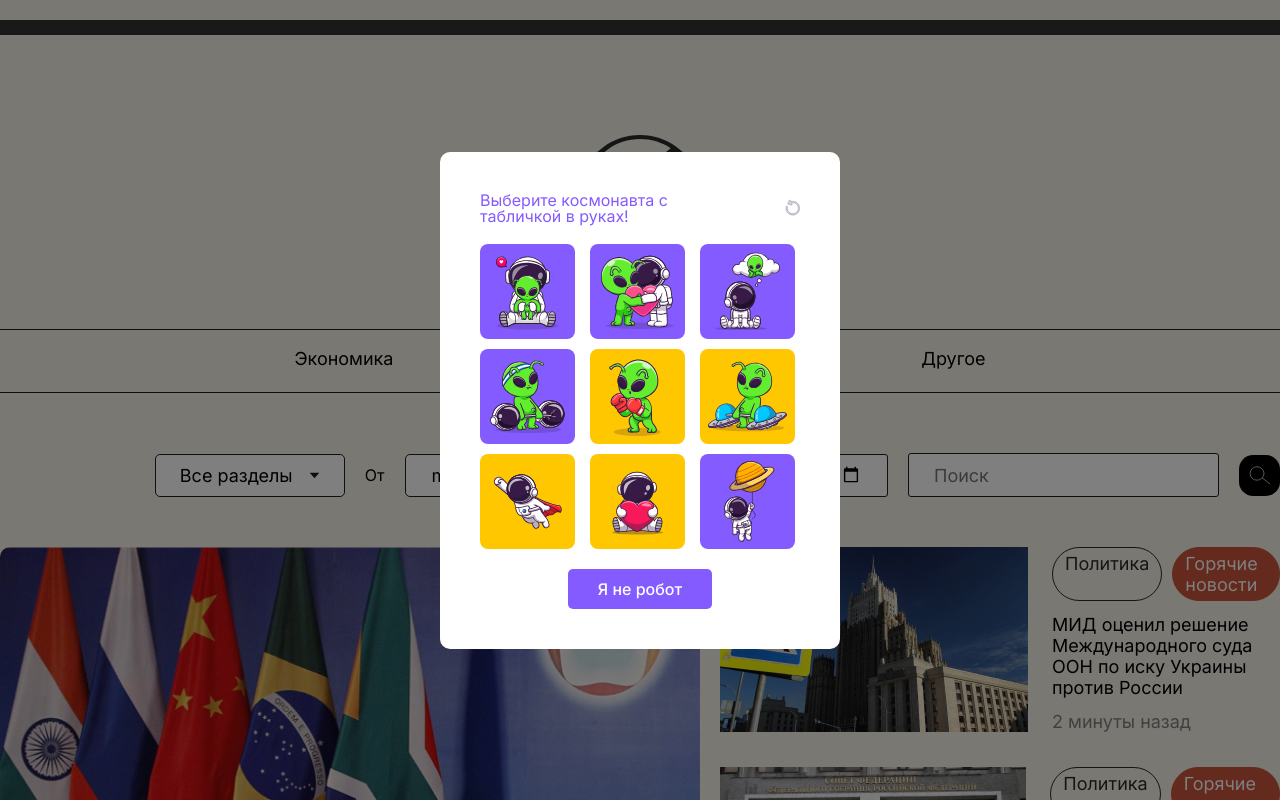
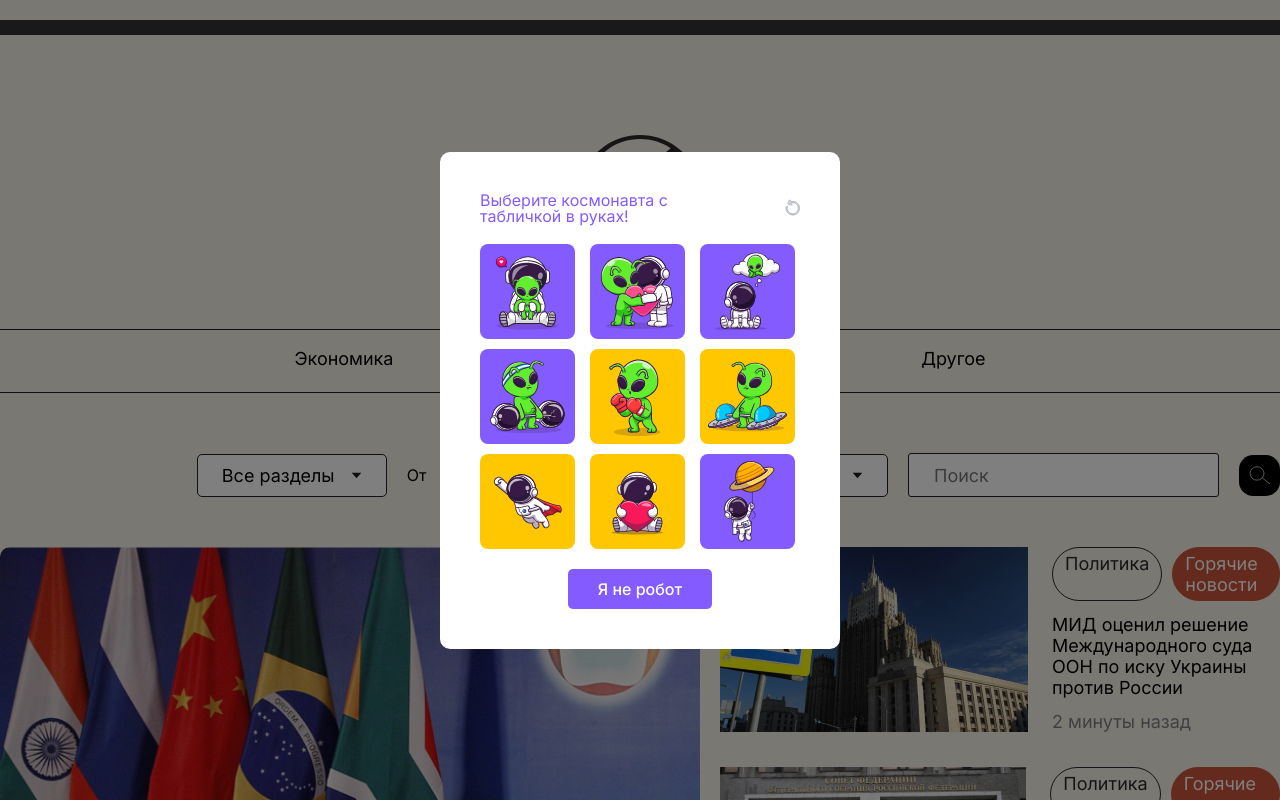
Before and after one commit to rwawine/Projects-Info-Learn-Polygon-main, a React (Vite) app: page /news in a window 1280 px wide. Shown: the top 800 px of the page. Built offline with nearby package versions, Linux system fonts and the light colour scheme.

Commit message:
added react-datepicker dependency and updated date input styles in NewsPage; modified translation keys for date format

```diff
--- a/package.json
+++ b/package.json
@@ -11,6 +11,7 @@
   },
   "dependencies": {
     "react": "^18.3.1",
+    "react-datepicker": "^8.2.1",
     "react-dom": "^18.3.1",
     "react-router-dom": "^7.0.1"
   },
--- a/src/pages/NewsPage/NewsPage.jsx
+++ b/src/pages/NewsPage/NewsPage.jsx
@@ -318,29 +318,33 @@ export default function NewsPage() {
               }}
             ><p>{translations[language].newPage.allSections}</p><img src={ArrowInput} alt="" /></div>
             {translations[language].newPage.from}
-            <input
-              type="date"
-              placeholder={translations[language].fromDate}
+            <div
               style={{
+                width: "190px",
+                display: "flex", alignItems: "center",
+                justifyContent: "space-between",
                 fontSize: "18px",
-                padding: "9px 25px",
-                backgroundColor: "#FFFFFF",
+                padding: "10px 24px",
                 border: "1px solid #1F1F1F",
                 borderRadius: "5px",
+                backgroundColor: "#FFFFFF",
+                cursor: "pointer"
               }}
-            />
+            ><p>{translations[language].newPage.fromDate}</p><img src={ArrowInput} alt="" /></div>
             {translations[language].newPage.to}
-            <input
-              type="date"
-              placeholder={translations[language].fromDate}
+            <div
               style={{
+                width: "190px",
+                display: "flex", alignItems: "center",
+                justifyContent: "space-between",
                 fontSize: "18px",
+                padding: "10px 24px",
+                border: "1px solid #1F1F1F",
+                borderRadius: "5px",
                 backgroundColor: "#FFFFFF",
-                padding: "9px 25px",
-                border: "1px solid #1F1F1F",
-                borderRadius: "3px",
+                cursor: "pointer"
               }}
-            />
+            ><p>{translations[language].newPage.fromDate}</p><img src={ArrowInput} alt="" /></div>
             <input
               type="search"
               placeholder={translations[language].newPage.search}
--- a/src/translations/index.js
+++ b/src/translations/index.js
@@ -398,6 +398,7 @@ export const translations = {
         },
 
         newPage: {
+            fromDate: "дд.мм.гггг",
             economy: "Экономика",
             technology: "Технологии",
             society: "Общество",
@@ -558,8 +559,6 @@ export const translations = {
 
         infoTitle: "Information Training Ground \"Katarium\"",
         aboutSystem: "About System",
-
-        fromDate: "dd.mm.yyyy",
 
         history: "HISTORY",
         historyText1: "In the 1550s, on the northern part of the Itugum Island, washed by the Arabian Sea, the dominance of the Katarium Kingdom was established, claiming absolute power. It constantly waged destructive aggressive wars with its neighbors, conquering and annexing new territories.",
@@ -937,6 +936,7 @@ export const translations = {
         },
 
         newPage: {
+            fromDate: "dd.mm.yyyy",
             economy: "Economy",
             technology: "Technology",
             society: "Society",
```
Also changed, not shown: 1 other file (tests, documents, lock files or other folders).
